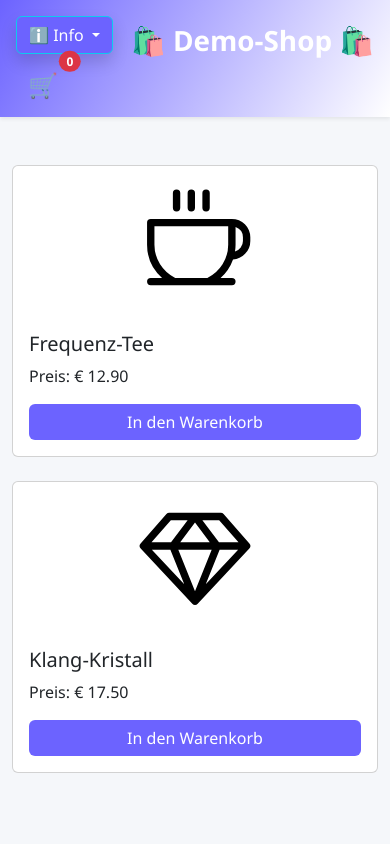
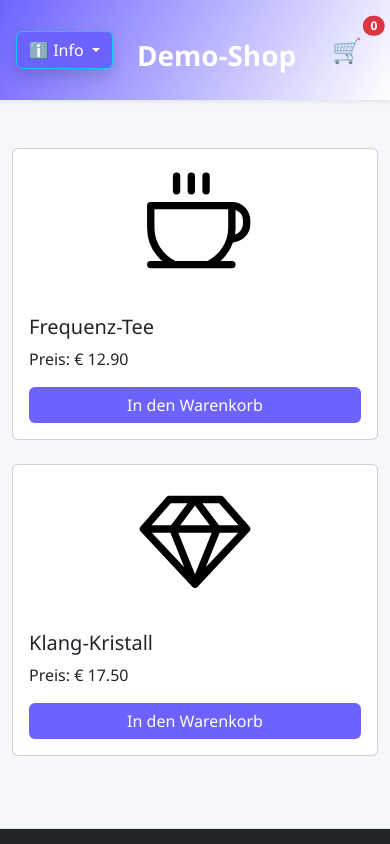
Before and after one commit to humancentibeat/xgx_application, a plain HTML site: page index.html in a window 390 px wide. Shown: the top 844 px of the page. Drawn offline with nearby package versions, Linux system fonts and the light colour scheme.

Commit message:
Fixed header font for mobile

```diff
--- a/index.html
+++ b/index.html
@@ -21,7 +21,7 @@
 
     <!-- Titel + Claim -->
   <div class="mt-3">
-    <h1 class="display-6 text-white fw-bold mb-1">🛍️ Demo-Shop 🛍️</h1>
+    <h1 class="display-10 text-white fw-bold mb-1">Demo-Shop</h1>
   </div>
 
 <button id="cart-btn"
```
